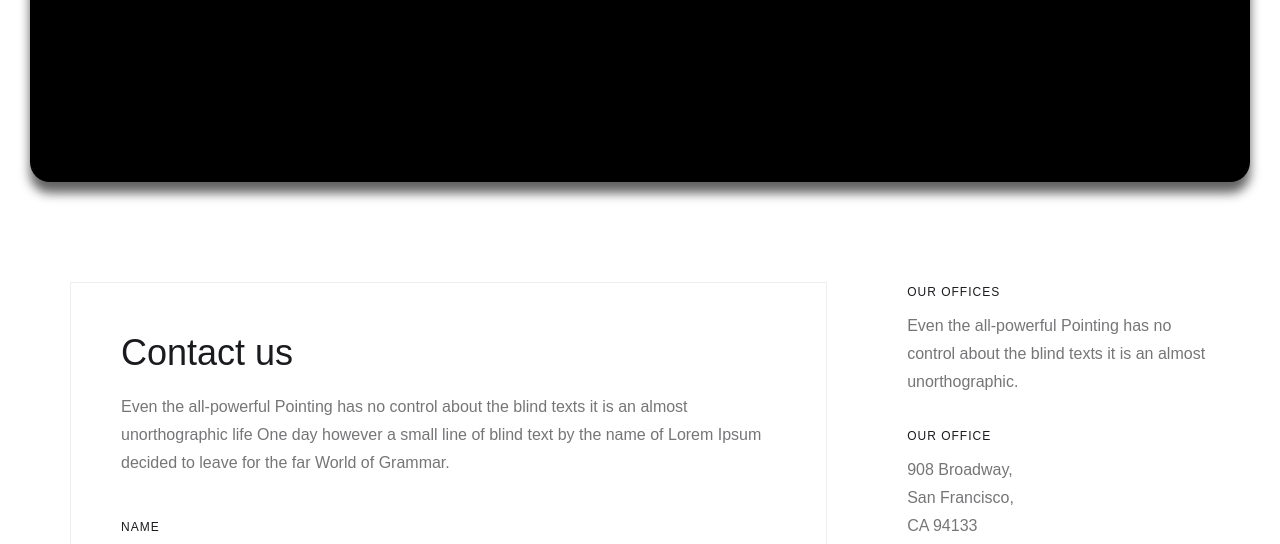
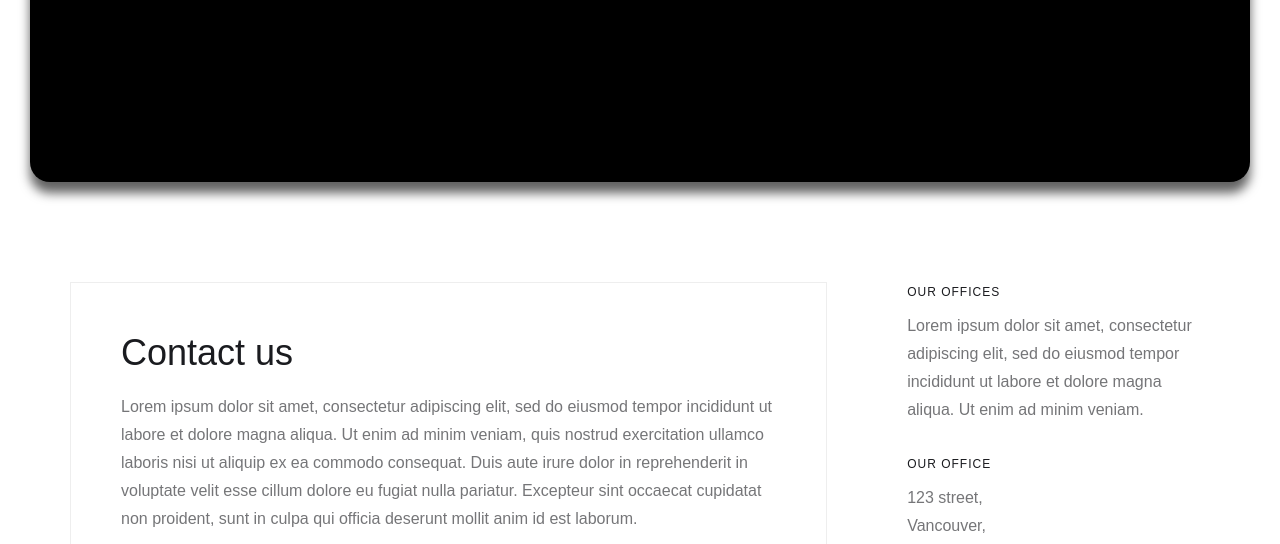
Before and after one commit to ikra0001/onedrake, a plain HTML site: page contact.html in a window 1280 px wide. Shown: the part 402-946 px from the top of the page. Drawn offline with nearby package versions, Linux system fonts and the light colour scheme; some packages are replaced by stand-ins of ours; a script that the page names is missing.

Commit message:
contact add

```diff
--- a/contact.html
+++ b/contact.html
@@ -48,7 +48,7 @@
         <div id="w-node-_3f61509a-fac7-b0d5-3763-509be705858e-38c59e15" class="contact-form-wrap">
           <div class="contact-form-heading-wrap">
             <h2 class="contact-heading">Contact us</h2>
-            <div class="paragraph-light">Even the all-powerful Pointing has no control about the blind texts it is an almost unorthographic life One day however a small line of blind text by the name of Lorem Ipsum decided to leave for the far World of Grammar.</div>
+            <div class="paragraph-light">Lorem ipsum dolor sit amet, consectetur adipiscing elit, sed do eiusmod tempor incididunt ut labore et dolore magna aliqua. Ut enim ad minim veniam, quis nostrud exercitation ullamco laboris nisi ut aliquip ex ea commodo consequat. Duis aute irure dolor in reprehenderit in voluptate velit esse cillum dolore eu fugiat nulla pariatur. Excepteur sint occaecat cupidatat non proident, sunt in culpa qui officia deserunt mollit anim id est laborum.</div>
           </div>
           <div class="contact-form w-form">
             <form data-name="Get In Touch Form" name="wf-form-Get-In-Touch-Form" class="get-in-touch-form"><label for="name">Name</label><input type="text" class="text-field cc-contact-field w-input" maxlength="256" name="name" data-name="Name" placeholder="Enter your name" id="Name"><label for="Email-2">Email Address</label><input type="email" class="text-field cc-contact-field w-input" maxlength="256" name="Email" data-name="Email" placeholder="Enter your email" id="Email" required=""><label for="Message">Message</label><textarea id="Message" name="Message" placeholder="Hi there, I’m reaching out because I think we can collaborate…" maxlength="5000" data-name="Message" class="text-field cc-textarea cc-contact-field w-input"></textarea><input type="submit" value="Submit" data-wait="Please wait..." class="button w-button"></form>
@@ -63,11 +63,11 @@
         <div id="w-node-_3f61509a-fac7-b0d5-3763-509be70585a6-38c59e15">
           <div class="details-wrap">
             <div class="label">Our offices </div>
-            <div class="paragraph-light">Even the all-powerful Pointing has no control about the blind texts it is an almost unorthographic.</div>
+            <div class="paragraph-light">Lorem ipsum dolor sit amet, consectetur adipiscing elit, sed do eiusmod tempor incididunt ut labore et dolore magna aliqua. Ut enim ad minim veniam.</div>
           </div>
           <div class="details-wrap">
             <div class="label">OUR OFFICE</div>
-            <div class="paragraph-light">908 Broadway, <br>San Francisco,<br>CA 94133</div>
+            <div class="paragraph-light">123 street, <br>Vancouver,<br>BC</div>
           </div>
           <div class="details-wrap">
             <div class="label">WORKING HOURS</div>
```
